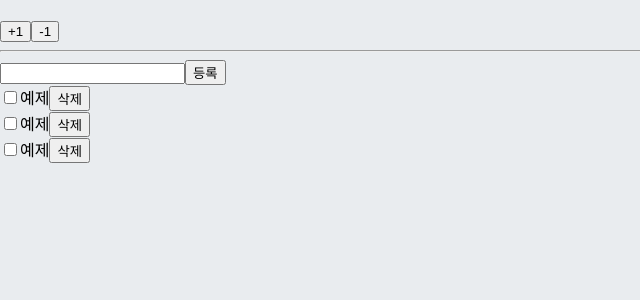
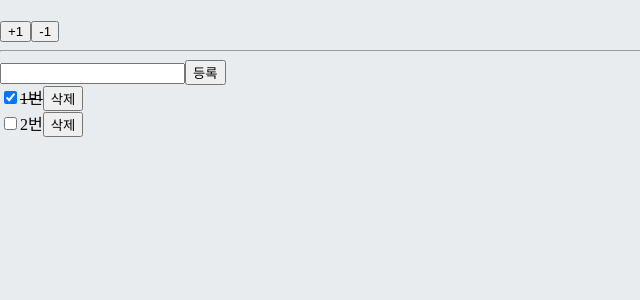
Before and after one commit to b0ho/React_learn, a React (Create React App) app: page / in a window 1280 px wide. Shown: the top 300 px of the page, without its empty margins (0-640 px from the left). Built offline with nearby package versions, Linux system fonts and the light colour scheme.

Commit message:
Todo 기능 구현 완료

```diff
--- a/src/App.js
+++ b/src/App.js
@@ -1,12 +1,12 @@
 import CounterContainer from './containers/CounterContainer';
-import Todos from './components/Todos';
+import TodosContainer from './containers/TodosContainer';
 
 const App = () => {
   return (
     <div>
-      <CounterContainer number={0} />
+      <CounterContainer />
       <hr />
-      <Todos />
+      <TodosContainer />
     </div>
   );
 };
--- a/src/components/Todos.js
+++ b/src/components/Todos.js
@@ -1,9 +1,16 @@
 const TodoItem = ({ todo, onToggle, onRemove }) => {
   return (
     <div>
-      <input type="checkbox" />
-      <span>예제</span>
-      <button>삭제</button>
+      <input
+        type="checkbox"
+        onClick={() => onToggle(todo.id)}
+        checked={todo.done}
+        readOnly={true}
+      />
+      <span style={{ textDecoration: todo.done ? 'line-through' : 'none' }}>
+        {todo.text}
+      </span>
+      <button onClick={() => onRemove(todo.id)}>삭제</button>
     </div>
   );
 };
@@ -18,17 +25,26 @@
 }) => {
   const onSubmit = (e) => {
     e.preventDefault();
+    onInsert(input);
+    onChangeInput('');
   };
+  const onChange = (e) => onChangeInput(e.target.value);
+
   return (
     <div>
       <form onSubmit={onSubmit}>
-        <input />
+        <input value={input} onChange={onChange} />
         <button type="submit">등록</button>
       </form>
       <div>
-        <TodoItem />
-        <TodoItem />
-        <TodoItem />
+        {todos.map((todo) => (
+          <TodoItem
+            todo={todo}
+            key={todo.id}
+            onToggle={onToggle}
+            onRemove={onRemove}
+          />
+        ))}
       </div>
     </div>
   );
--- /dev/null
+++ b/src/containers/TodosContainer.js
@@ -0,0 +1,36 @@
+import { connect } from 'react-redux';
+import Todos from '../components/Todos';
+import { changeInput, insert, toggle, remove } from '../modules/todos';
+
+const TodosContainer = ({
+  input,
+  todos,
+  changeInput,
+  insert,
+  toggle,
+  remove,
+}) => {
+  return (
+    <Todos
+      input={input}
+      todos={todos}
+      onChangeInput={changeInput}
+      onInsert={insert}
+      onToggle={toggle}
+      onRemove={remove}
+    />
+  );
+};
+
+export default connect(
+  ({ todos }) => ({
+    input: todos.input,
+    todos: todos.todos,
+  }),
+  {
+    changeInput,
+    insert,
+    toggle,
+    remove,
+  },
+)(TodosContainer);
--- a/src/modules/todos.js
+++ b/src/modules/todos.js
@@ -20,6 +20,11 @@
 });
 
 export const toggle = (id) => ({
+  type: TOGGLE,
+  id,
+});
+
+export const remove = (id) => ({
   type: REMOVE,
   id,
 });
```
